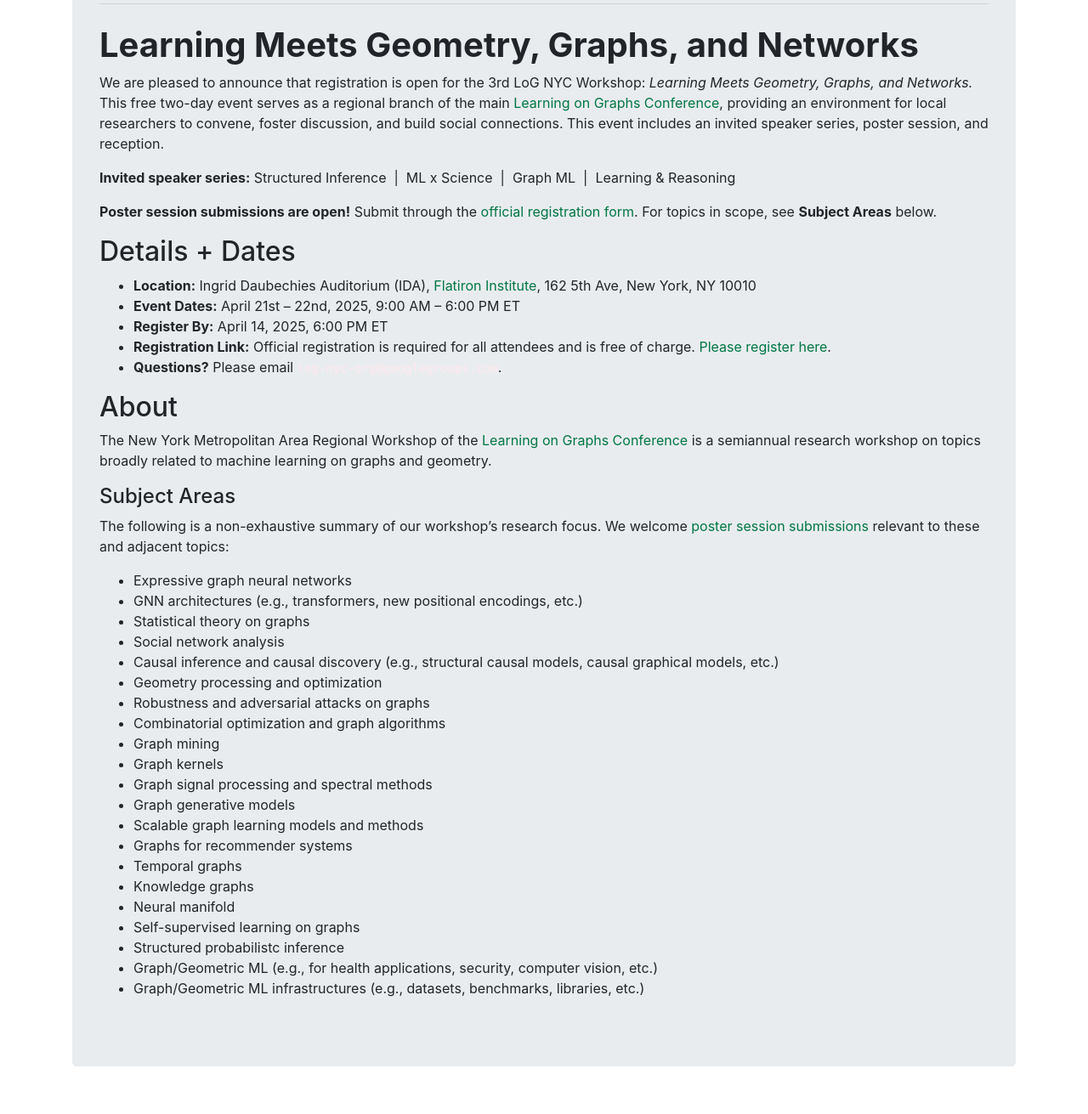
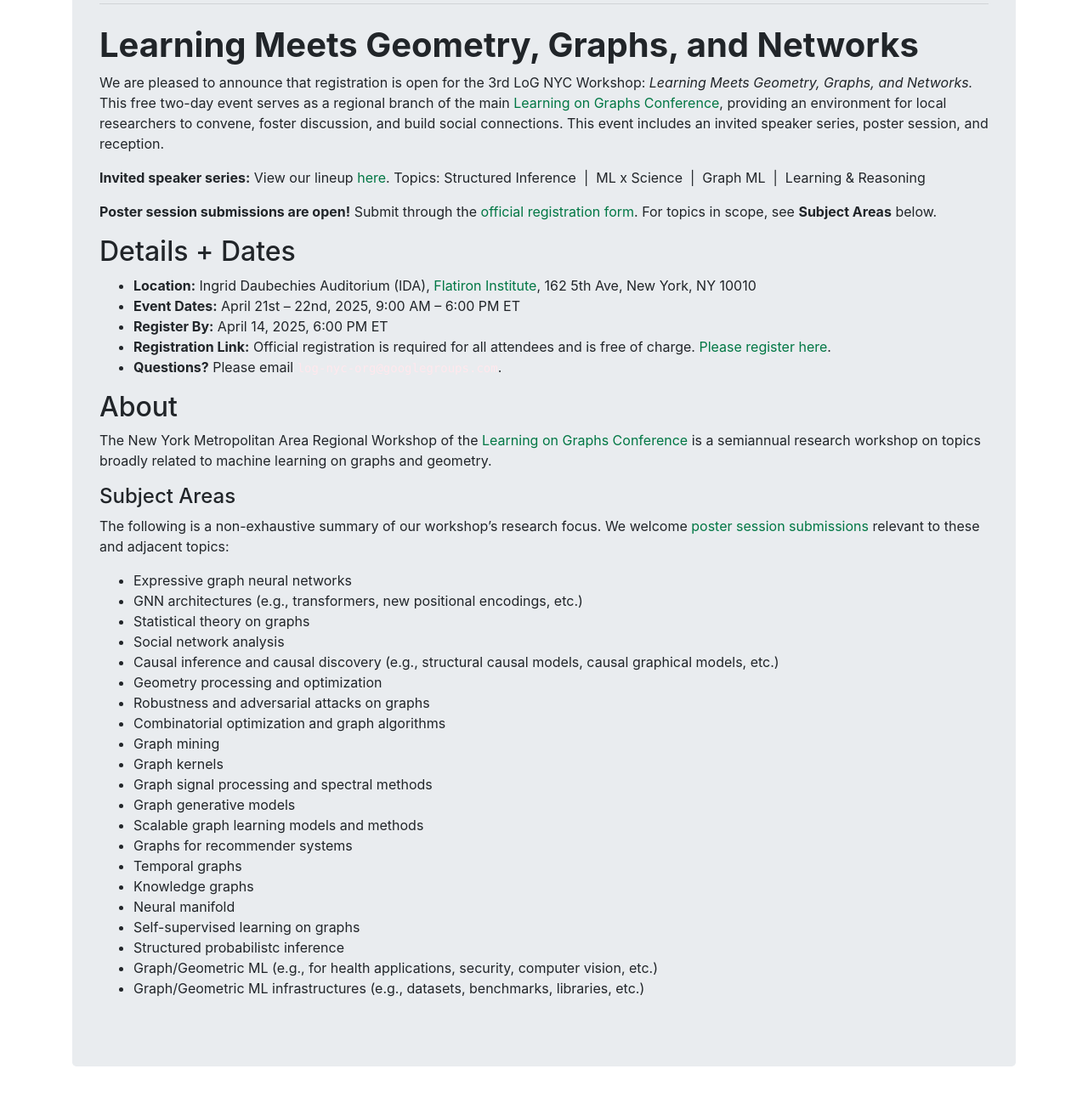
Before and after one commit to log-nyc/log-nyc.github.io, a Jekyll site: the page built from index.md, in a window 1280 px wide. Shown: the part 744-2055 px from the top of the page at 85% size. Built offline with Jekyll 4.4.1, drawn with Linux system fonts in a browser that asks for light colours; our own code applies the rules of GitHub Pages for plain Markdown files.

```diff
--- a/index.md
+++ b/index.md
@@ -3,7 +3,7 @@
 
 We are pleased to announce that registration is open for the 3rd LoG NYC Workshop: *Learning Meets Geometry, Graphs, and Networks.* This free two-day event serves as a regional branch of the main [Learning on Graphs Conference](https://logconference.org/), providing an environment for local researchers to convene, foster discussion, and build social connections. This event includes an invited speaker series, poster session, and reception.
 
-**Invited speaker series:** Structured Inference &nbsp;&#124;&nbsp; ML x Science &nbsp;&#124;&nbsp; Graph ML &nbsp;&#124;&nbsp; Learning & Reasoning
+**Invited speaker series:** View our lineup [here](https://log-nyc.github.io/program/). Topics: Structured Inference &nbsp;&#124;&nbsp; ML x Science &nbsp;&#124;&nbsp; Graph ML &nbsp;&#124;&nbsp; Learning & Reasoning
 
 **Poster session submissions are open!** Submit through the [official registration form](https://events.simonsfoundation.org/event/90116c4e-d87a-4943-8bb8-b3b92d0ff398/regProcessStep1:9d11078f-3ba9-4a4e-be59-4d82b9e7a8ca?RefId=Registration). For topics in scope, see **Subject Areas** below.
 
```
